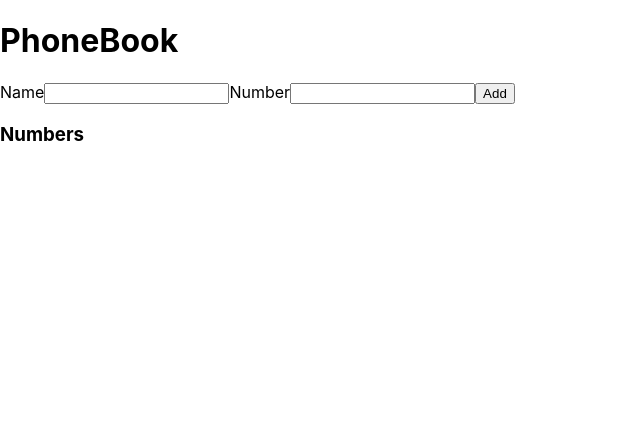
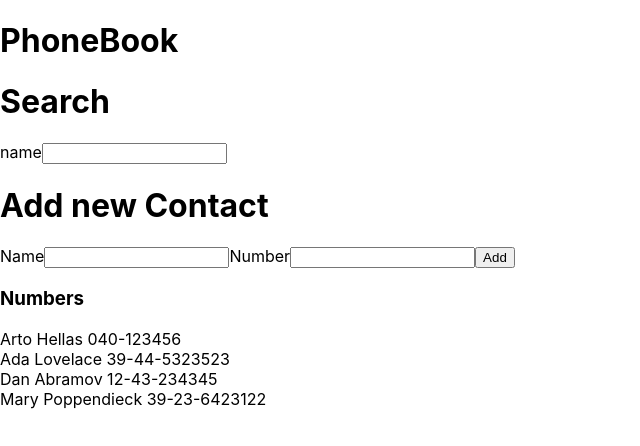
Before and after one commit to abdallahakrab/fullstackopen2021, a React (Create React App) app in the folder part2/phonebook/: page / in a window 1280 px wide. Shown: the top 446 px of the page, without its empty margins (0-640 px from the left). Built offline with nearby package versions, Linux system fonts and the light colour scheme.

Commit message:
2.9* & 2.10

```diff
--- a/part2/phonebook/src/App.js
+++ b/part2/phonebook/src/App.js
@@ -1,9 +1,18 @@
 import { useState } from "react";
+import ContactForm from "./ContactForm";
+import Contacts from "./Contacts";
+import SearchForm from "./SearchForm";
 
 function App() {
   const [newName, setNewName] = useState("");
   const [newNumber, setNewNumber] = useState("");
-  const [contacts, setContacts] = useState([]);
+  const [contacts, setContacts] = useState([
+    { name: "Arto Hellas", number: "040-123456" },
+    { name: "Ada Lovelace", number: "39-44-5323523" },
+    { name: "Dan Abramov", number: "12-43-234345" },
+    { name: "Mary Poppendieck", number: "39-23-6423122" },
+  ]);
+  const [searchTerm, setSearchTerm] = useState("");
   const onNameChange = (e) => {
     const input = e.target.value;
     setNewName(input);
@@ -11,6 +20,10 @@ function App() {
   const onNumberChange = (e) => {
     const input = e.target.value;
     setNewNumber(input);
+  };
+  const onSearch = (e) => {
+    const input = e.target.value;
+    setSearchTerm(input);
   };
   const onAdd = (e) => {
     e.preventDefault();
@@ -26,25 +39,27 @@ function App() {
     setContacts(contacts.concat(contactObject));
     setNewName("");
   };
+
+  const filteredContacts = contacts.filter((contact) =>
+    contact.name.toLowerCase().includes(searchTerm.toLocaleLowerCase())
+  );
   return (
     <div>
       <h1>PhoneBook</h1>
-      <form onSubmit={onAdd}>
-        <label htmlFor="name">Name</label>
-        <input value={newName} onChange={onNameChange} id="name" type="text" />
-        <label htmlFor="number">Number</label>
-        <input value={newNumber} onChange={onNumberChange} id="number" />
-        <button type="submit">Add</button>
-      </form>
+      {/* Search */}
+      <h1>Search</h1>
+      <SearchForm searchTerm={searchTerm} onSearch={onSearch} />
+      <h1>Add new Contact</h1>
+      <ContactForm
+        onAdd={onAdd}
+        onNameChange={onNameChange}
+        onNumberChange={onNumberChange}
+        newName={newName}
+        newNumber={newNumber}
+      />
+      {/*  View Numbers */}
       <h3>Numbers</h3>
-      <ul>
-        {contacts.map((contact) => (
-          <li key={contact.name}>
-            {contact.name}
-            {contact.number}
-          </li>
-        ))}
-      </ul>
+      <Contacts contacts={searchTerm ? filteredContacts : contacts} />
     </div>
   );
 }
--- /dev/null
+++ b/part2/phonebook/src/Contact.js
@@ -0,0 +1,7 @@
+import React from "react";
+
+function Contact({ contact }) {
+  return <div>{`${contact.name}  ${contact.number}`}</div>;
+}
+
+export default Contact;
--- /dev/null
+++ b/part2/phonebook/src/ContactForm.js
@@ -0,0 +1,23 @@
+import React from "react";
+
+function ContactForm({
+  onAdd,
+  newName,
+  onNameChange,
+  newNumber,
+  onNumberChange,
+}) {
+  return (
+    <div>
+      <form onSubmit={onAdd}>
+        <label htmlFor="name">Name</label>
+        <input value={newName} onChange={onNameChange} id="name" type="text" />
+        <label htmlFor="number">Number</label>
+        <input value={newNumber} onChange={onNumberChange} id="number" />
+        <button type="submit">Add</button>
+      </form>
+    </div>
+  );
+}
+
+export default ContactForm;
--- /dev/null
+++ b/part2/phonebook/src/Contacts.js
@@ -0,0 +1,16 @@
+import React from "react";
+import Contact from "./Contact";
+function Contacts({ contacts }) {
+  return (
+    <div>
+      {contacts.map((contact) => (
+        <Contact contact={contact} key={contact.name}>
+          {contact.name}
+          {contact.number}
+        </Contact>
+      ))}
+    </div>
+  );
+}
+
+export default Contacts;
--- /dev/null
+++ b/part2/phonebook/src/SearchForm.js
@@ -0,0 +1,12 @@
+import React from "react";
+
+function SearchForm({ searchTerm, onSearch }) {
+  return (
+    <div>
+      <label htmlFor="search">name</label>
+      <input id="search" value={searchTerm} onChange={onSearch} type="text" />
+    </div>
+  );
+}
+
+export default SearchForm;
```
